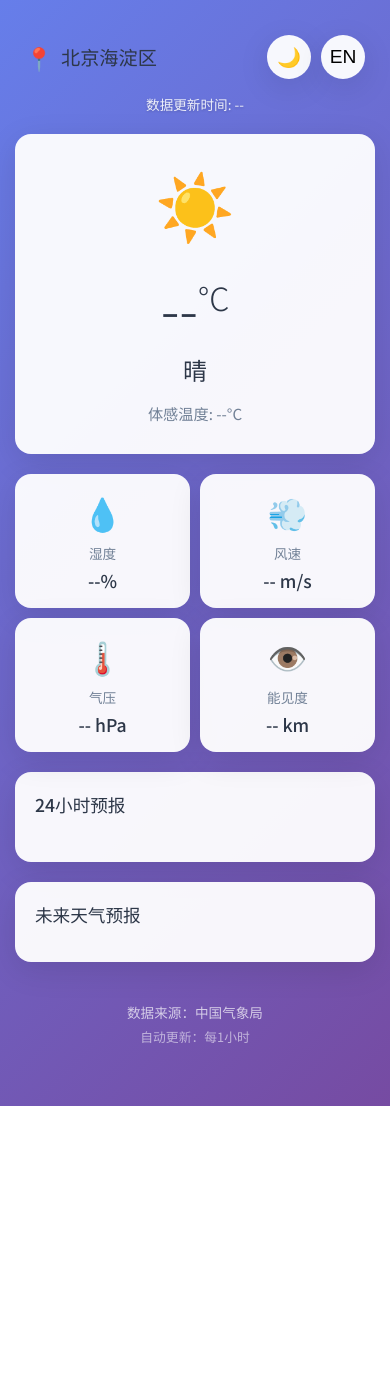
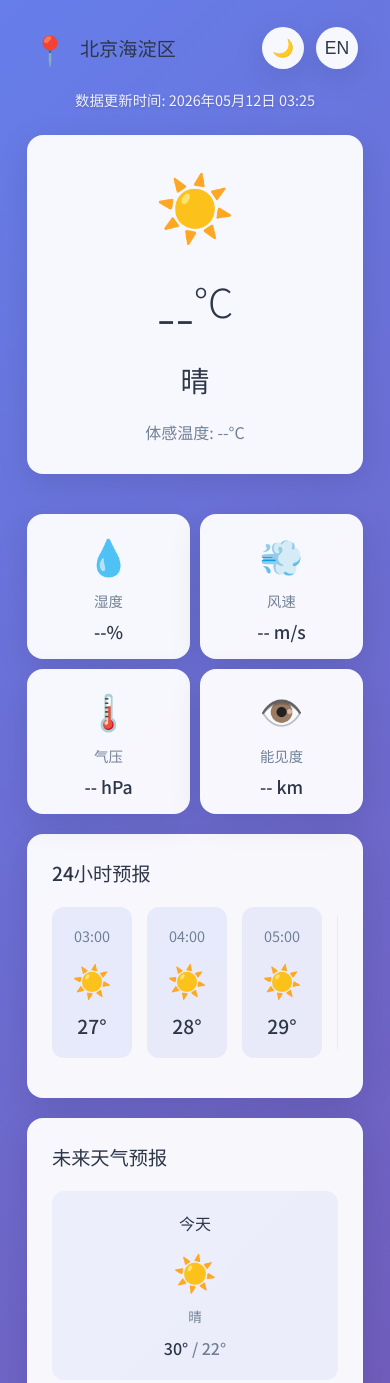
Before and after one commit to QianYuan1437/WeatherGet, a website: page index.html in a window 390 px wide. Shown: the top 1383 px of the page. Before the commit the page ends 1106 px from the top, so only its background shows below. Drawn offline with Linux system fonts and the light colour scheme.

Commit message:
fix: 改进桌面布局并修复中英文和主题切换功能

```diff
--- a/css/style.css
+++ b/css/style.css
@@ -39,7 +39,7 @@
 }
 
 .container {
-    max-width: 600px;
+    max-width: 1200px;
     margin: 0 auto;
     padding: 20px 0;
 }
@@ -49,44 +49,44 @@
     display: flex;
     justify-content: space-between;
     align-items: center;
-    padding: 0 10px;
-    margin-bottom: 15px;
+    padding: 0 20px;
+    margin-bottom: 20px;
 }
 
 .location {
     display: flex;
     align-items: center;
-    gap: 8px;
-    font-size: 1.2rem;
+    gap: 12px;
+    font-size: 1.5rem;
     font-weight: 500;
 }
 
 .location .icon {
-    font-size: 1.4rem;
+    font-size: 1.8rem;
 }
 
 .controls {
     display: flex;
-    gap: 10px;
+    gap: 12px;
 }
 
 .btn {
     background: var(--bg-card);
     border: none;
     border-radius: 50%;
-    width: 44px;
-    height: 44px;
+    width: 48px;
+    height: 48px;
     display: flex;
     align-items: center;
     justify-content: center;
     cursor: pointer;
-    font-size: 1.2rem;
+    font-size: 1.3rem;
     box-shadow: var(--shadow);
     transition: transform 0.2s ease, background 0.3s ease;
 }
 
 .btn:hover {
-    transform: scale(1.05);
+    transform: scale(1.1);
 }
 
 .btn:active {
@@ -97,8 +97,8 @@
 .update-time {
     text-align: center;
     color: rgba(255, 255, 255, 0.9);
-    font-size: 0.85rem;
-    margin-bottom: 20px;
+    font-size: 0.9rem;
+    margin-bottom: 25px;
     text-shadow: 0 1px 3px rgba(0, 0, 0, 0.2);
 }
 
@@ -112,15 +112,27 @@
     margin-bottom: 20px;
 }
 
+/* Main Weather Section - Two Column Layout */
+.weather-section {
+    display: grid;
+    grid-template-columns: 1fr 1fr;
+    gap: 20px;
+    margin-bottom: 20px;
+}
+
 /* Main Weather Card */
 .weather-main {
     text-align: center;
-    padding: 40px 24px;
+    padding: 50px 30px;
+    display: flex;
+    flex-direction: column;
+    justify-content: center;
+    align-items: center;
 }
 
 .weather-icon-large {
-    font-size: 5rem;
-    margin-bottom: 10px;
+    font-size: 6rem;
+    margin-bottom: 15px;
     animation: float 3s ease-in-out infinite;
 }
 
@@ -130,25 +142,25 @@
 }
 
 .temperature {
-    font-size: 4.5rem;
+    font-size: 5rem;
     font-weight: 300;
     margin-bottom: 5px;
 }
 
 .temperature .unit {
-    font-size: 2rem;
+    font-size: 2.5rem;
     vertical-align: super;
 }
 
 .weather-desc {
-    font-size: 1.5rem;
+    font-size: 1.8rem;
     font-weight: 500;
-    margin-bottom: 15px;
+    margin-bottom: 20px;
 }
 
 .weather-detail {
     color: var(--text-secondary);
-    font-size: 0.95rem;
+    font-size: 1rem;
 }
 
 /* Weather Details Grid */
@@ -156,40 +168,39 @@
     display: grid;
     grid-template-columns: repeat(2, 1fr);
     gap: 15px;
-    margin-bottom: 20px;
 }
 
 .detail-card {
     text-align: center;
-    padding: 20px;
+    padding: 25px 15px;
     margin-bottom: 0;
 }
 
 .detail-icon {
-    font-size: 2rem;
-    margin-bottom: 8px;
+    font-size: 2.2rem;
+    margin-bottom: 10px;
 }
 
 .detail-label {
     color: var(--text-secondary);
-    font-size: 0.85rem;
-    margin-bottom: 5px;
+    font-size: 0.9rem;
+    margin-bottom: 8px;
 }
 
 .detail-value {
-    font-size: 1.3rem;
+    font-size: 1.4rem;
     font-weight: 500;
 }
 
 /* Forecast Section */
 .forecast-section {
-    padding: 20px;
+    padding: 25px;
 }
 
 .section-title {
-    font-size: 1.1rem;
+    font-size: 1.2rem;
     font-weight: 500;
-    margin-bottom: 15px;
+    margin-bottom: 20px;
     color: var(--text-primary);
 }
 
@@ -198,87 +209,84 @@
     display: flex;
     gap: 15px;
     overflow-x: auto;
-    padding-bottom: 10px;
+    padding-bottom: 15px;
     scroll-snap-type: x mandatory;
     -webkit-overflow-scrolling: touch;
 }
 
 .forecast-scroll::-webkit-scrollbar {
-    height: 6px;
+    height: 8px;
 }
 
 .forecast-scroll::-webkit-scrollbar-track {
     background: rgba(0, 0, 0, 0.1);
-    border-radius: 3px;
+    border-radius: 4px;
 }
 
 .forecast-scroll::-webkit-scrollbar-thumb {
     background: var(--accent-color);
-    border-radius: 3px;
+    border-radius: 4px;
 }
 
 .hourly-item {
     flex-shrink: 0;
-    width: 70px;
+    width: 80px;
     text-align: center;
-    padding: 15px 10px;
+    padding: 18px 12px;
     background: rgba(102, 126, 234, 0.1);
     border-radius: 12px;
     scroll-snap-align: start;
 }
 
 .hourly-time {
-    font-size: 0.85rem;
+    font-size: 0.9rem;
     color: var(--text-secondary);
-    margin-bottom: 8px;
+    margin-bottom: 10px;
 }
 
 .hourly-icon {
-    font-size: 1.8rem;
-    margin-bottom: 8px;
+    font-size: 2rem;
+    margin-bottom: 10px;
 }
 
 .hourly-temp {
-    font-size: 1.1rem;
+    font-size: 1.2rem;
     font-weight: 500;
 }
 
-/* Daily Forecast */
+/* Daily Forecast - Table Style for Desktop */
 .daily-forecast {
-    display: flex;
-    flex-direction: column;
-    gap: 12px;
+    display: grid;
+    grid-template-columns: repeat(5, 1fr);
+    gap: 15px;
 }
 
 .daily-item {
-    display: flex;
-    align-items: center;
-    justify-content: space-between;
-    padding: 15px;
+    text-align: center;
+    padding: 20px 15px;
     background: rgba(102, 126, 234, 0.08);
     border-radius: 12px;
 }
 
 .daily-date {
     font-weight: 500;
-    min-width: 80px;
+    margin-bottom: 10px;
+    font-size: 1rem;
 }
 
 .daily-icon {
-    font-size: 1.8rem;
+    font-size: 2.2rem;
+    margin-bottom: 10px;
 }
 
 .daily-desc {
-    flex: 1;
-    text-align: center;
     color: var(--text-secondary);
-    font-size: 0.9rem;
+    font-size: 0.85rem;
+    margin-bottom: 10px;
 }
 
 .daily-temps {
     font-weight: 500;
-    min-width: 80px;
-    text-align: right;
 }
 
 .daily-high {
@@ -292,24 +300,70 @@
 /* Footer */
 .footer {
     text-align: center;
-    padding: 20px;
+    padding: 25px;
     color: rgba(255, 255, 255, 0.7);
-    font-size: 0.85rem;
+    font-size: 0.9rem;
 }
 
 .footer p {
-    margin-bottom: 5px;
+    margin-bottom: 8px;
 }
 
 .auto-update {
-    font-size: 0.8rem;
+    font-size: 0.85rem;
     opacity: 0.8;
 }
 
 /* Responsive Adjustments */
+@media (max-width: 1024px) {
+    .weather-section {
+        grid-template-columns: 1fr;
+    }
+
+    .daily-forecast {
+        grid-template-columns: repeat(3, 1fr);
+    }
+}
+
+@media (max-width: 768px) {
+    .container {
+        max-width: 100%;
+        padding: 15px;
+    }
+
+    .temperature {
+        font-size: 4rem;
+    }
+
+    .weather-icon-large {
+        font-size: 5rem;
+    }
+
+    .weather-main {
+        padding: 35px 20px;
+    }
+
+    .daily-forecast {
+        grid-template-columns: repeat(2, 1fr);
+    }
+
+    .weather-details {
+        grid-template-columns: repeat(2, 1fr);
+        gap: 12px;
+    }
+
+    .detail-card {
+        padding: 18px 12px;
+    }
+
+    .detail-value {
+        font-size: 1.2rem;
+    }
+}
+
 @media (max-width: 480px) {
     body {
-        padding: 15px;
+        padding: 12px;
     }
 
     .temperature {
@@ -321,7 +375,7 @@
     }
 
     .weather-main {
-        padding: 30px 20px;
+        padding: 30px 15px;
     }
 
     .weather-details {
@@ -329,11 +383,29 @@
         gap: 10px;
     }
 
+    .daily-forecast {
+        grid-template-columns: 1fr;
+    }
+
     .detail-card {
-        padding: 15px;
+        padding: 15px 10px;
     }
 
     .detail-value {
+        font-size: 1.1rem;
+    }
+
+    .header {
+        padding: 0 5px;
+    }
+
+    .location {
+        font-size: 1.2rem;
+    }
+
+    .btn {
+        width: 42px;
+        height: 42px;
         font-size: 1.1rem;
     }
 }
@@ -344,25 +416,18 @@
     pointer-events: none;
 }
 
-.loading::after {
-    content: '';
-    position: absolute;
-    top: 50%;
-    left: 50%;
-    width: 30px;
-    height: 30px;
-    margin: -15px 0 0 -15px;
-    border: 3px solid var(--accent-color);
-    border-top-color: transparent;
-    border-radius: 50%;
-    animation: spin 1s linear infinite;
+/* Theme-specific icon adjustments */
+[data-theme="dark"] .weather-icon-large {
+    filter: drop-shadow(0 0 15px rgba(255, 255, 255, 0.3));
 }
 
-@keyframes spin {
-    to { transform: rotate(360deg); }
+/* Ensure button text is always visible */
+.btn .theme-icon,
+.btn .lang-text {
+    color: #2d3748;
 }
 
-/* Theme-specific icon adjustments */
-[data-theme="dark"] .weather-icon-large {
-    filter: drop-shadow(0 0 10px rgba(255, 255, 255, 0.2));
+[data-theme="dark"] .btn .theme-icon,
+[data-theme="dark"] .btn .lang-text {
+    color: #f7fafc;
 }
--- a/index.html
+++ b/index.html
@@ -33,6 +33,8 @@
             <span id="updateTimeValue">--</span>
         </div>
 
+        <!-- 主要天气区域 - 双栏布局 -->
+        <div class="weather-section">
             <!-- 主要天气卡片 -->
             <div class="weather-main card">
                 <div class="weather-icon-large" id="weatherIcon">☀️</div>
@@ -69,6 +71,7 @@
                     <div class="detail-value" id="visibility">-- km</div>
                 </div>
             </div>
+        </div>
 
         <!-- 24小时预报 -->
         <div class="forecast-section card">
--- a/js/main.js
+++ b/js/main.js
@@ -76,28 +76,39 @@
 function initTheme() {
     document.documentElement.setAttribute('data-theme', currentTheme);
     updateThemeIcon();
+    console.log('Theme initialized:', currentTheme);
 }
 
 function updateThemeIcon() {
+    if (!elements.themeToggle) {
+        console.error('Theme toggle button not found');
+        return;
+    }
     const icon = elements.themeToggle.querySelector('.theme-icon');
-    icon.textContent = currentTheme === 'dark' ? '☀️' : '🌙';
+    if (icon) {
+        icon.textContent = currentTheme === 'dark' ? '☀️' : '🌙';
+    }
 }
 
 function toggleTheme() {
+    console.log('Toggle theme clicked, current:', currentTheme);
     currentTheme = currentTheme === 'light' ? 'dark' : 'light';
     document.documentElement.setAttribute('data-theme', currentTheme);
     localStorage.setItem('theme', currentTheme);
     updateThemeIcon();
+    console.log('Theme changed to:', currentTheme);
 }
 
 // Language Functions
 function initLanguage() {
     updateLanguageUI();
+    console.log('Language initialized:', currentLang);
 }
 
 function updateLanguageUI() {
-    const elements = document.querySelectorAll('[data-zh]');
-    elements.forEach(el => {
+    const allElements = document.querySelectorAll('[data-zh]');
+    console.log('Found', allElements.length, 'elements with data-zh attribute');
+    allElements.forEach(el => {
         const text = currentLang === 'zh' ? el.dataset.zh : el.dataset.en;
         if (el.tagName === 'INPUT') {
             el.placeholder = text;
@@ -106,26 +117,47 @@
         }
     });
 
-    const langText = elements.langToggle.querySelector('.lang-text');
-    langText.textContent = currentLang === 'zh' ? 'EN' : '中';
+    if (elements.langToggle) {
+        const langText = elements.langToggle.querySelector('.lang-text');
+        if (langText) {
+            langText.textContent = currentLang === 'zh' ? 'EN' : '中';
+        }
+    }
 
     // Update document language
     document.documentElement.lang = currentLang === 'zh' ? 'zh-CN' : 'en';
 }
 
 function toggleLanguage() {
+    console.log('Toggle language clicked, current:', currentLang);
     currentLang = currentLang === 'zh' ? 'en' : 'zh';
     localStorage.setItem('lang', currentLang);
     updateLanguageUI();
     if (weatherData) {
         updateWeatherDisplay(weatherData);
     }
+    console.log('Language changed to:', currentLang);
 }
 
 // Event Listeners
 function initEventListeners() {
-    elements.themeToggle.addEventListener('click', toggleTheme);
-    elements.langToggle.addEventListener('click', toggleLanguage);
+    console.log('Initializing event listeners...');
+    console.log('themeToggle element:', elements.themeToggle);
+    console.log('langToggle element:', elements.langToggle);
+
+    if (elements.themeToggle) {
+        elements.themeToggle.addEventListener('click', toggleTheme);
+        console.log('Theme toggle listener added');
+    } else {
+        console.error('themeToggle not found in DOM');
+    }
+
+    if (elements.langToggle) {
+        elements.langToggle.addEventListener('click', toggleLanguage);
+        console.log('Language toggle listener added');
+    } else {
+        console.error('langToggle not found in DOM');
+    }
 }
 
 // Load Weather Data
```
Lines whose indentation alone changed are shown as unchanged.
